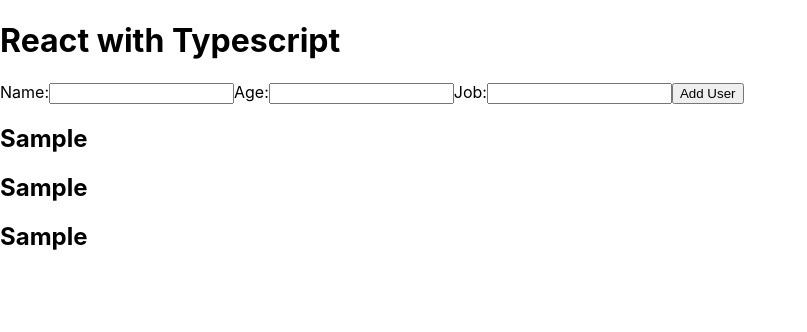
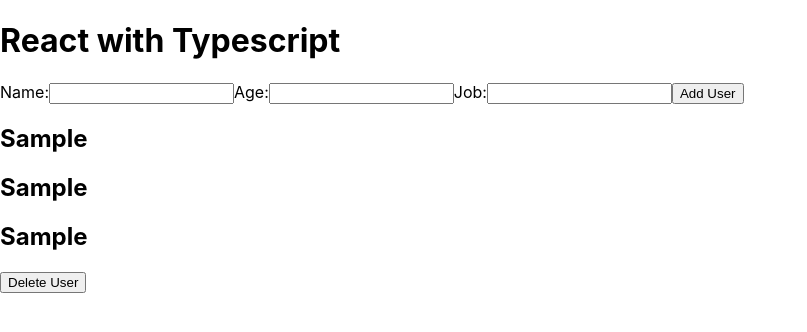
Before and after one commit to rhtran/react-ts-examples, a React (Create React App) app: page / in a window 1280 px wide. Both pictures are taken after typing "Sample", "Sample", "Sample" into the empty fields and a click on the button "Add User". Shown: the top 332 px of the page, without its empty margins (0-807 px from the left). Built offline with nearby package versions, Linux system fonts and the light colour scheme.

Commit message:
implement delete user button

```diff
--- a/src/App.tsx
+++ b/src/App.tsx
@@ -33,11 +33,23 @@
     })
   }
 
+  const deleteHandler = (index: number): void => {
+    const filterUsers = usersState.allUsers.filter((user, i) => {
+      return index !== i;
+    })
+
+    setUsersState({
+      ...usersState,
+      allUsers: filterUsers
+    })
+  }
+
   const allUsers = usersState.allUsers.map((user, i) => (
     <div key={i}>
       <h2>{user.name}</h2>
       <h2>{user.age}</h2>
       <h2>{user.job}</h2>
+      <button onClick={() => deleteHandler(i)}>Delete User</button>
     </div>
   ))
 
```
